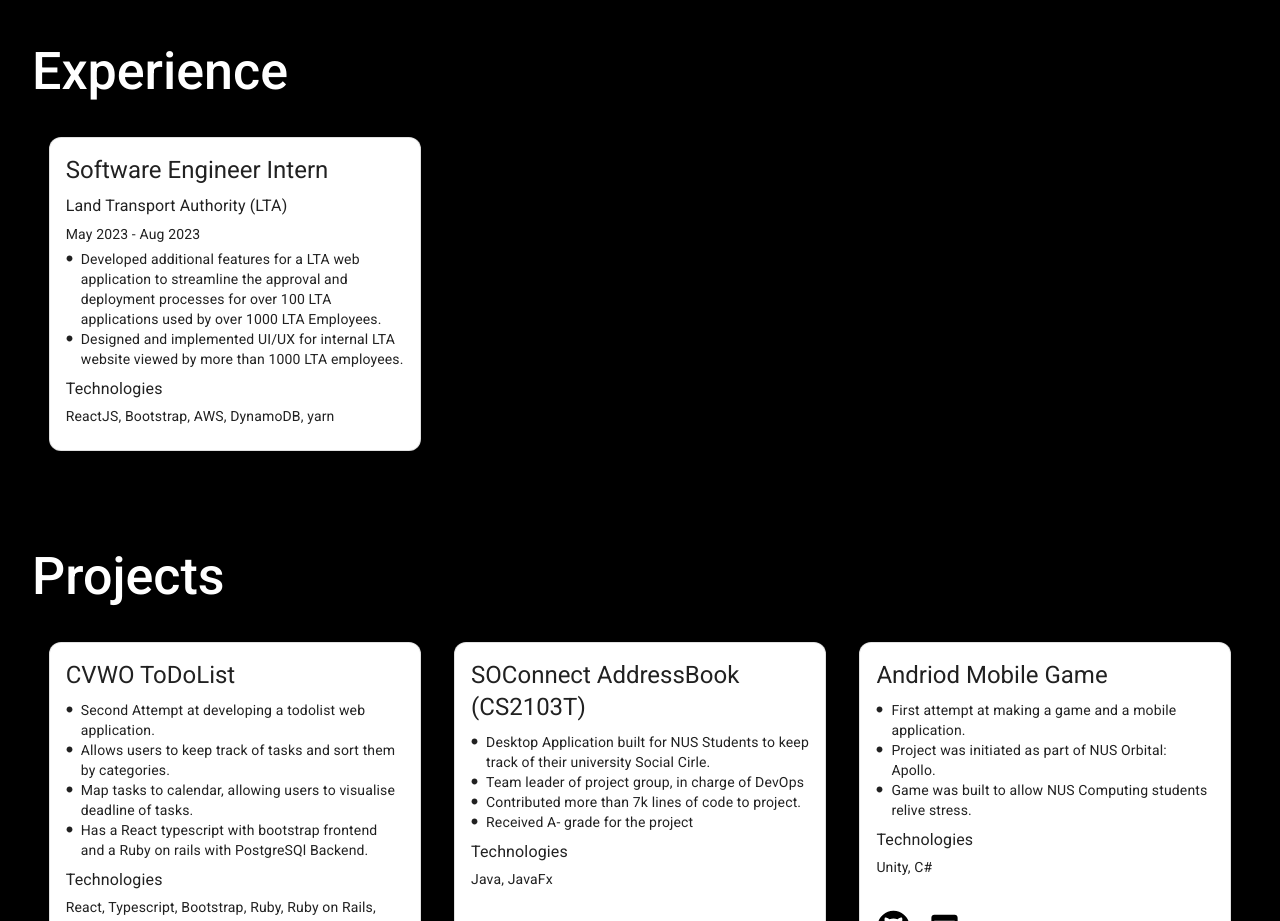
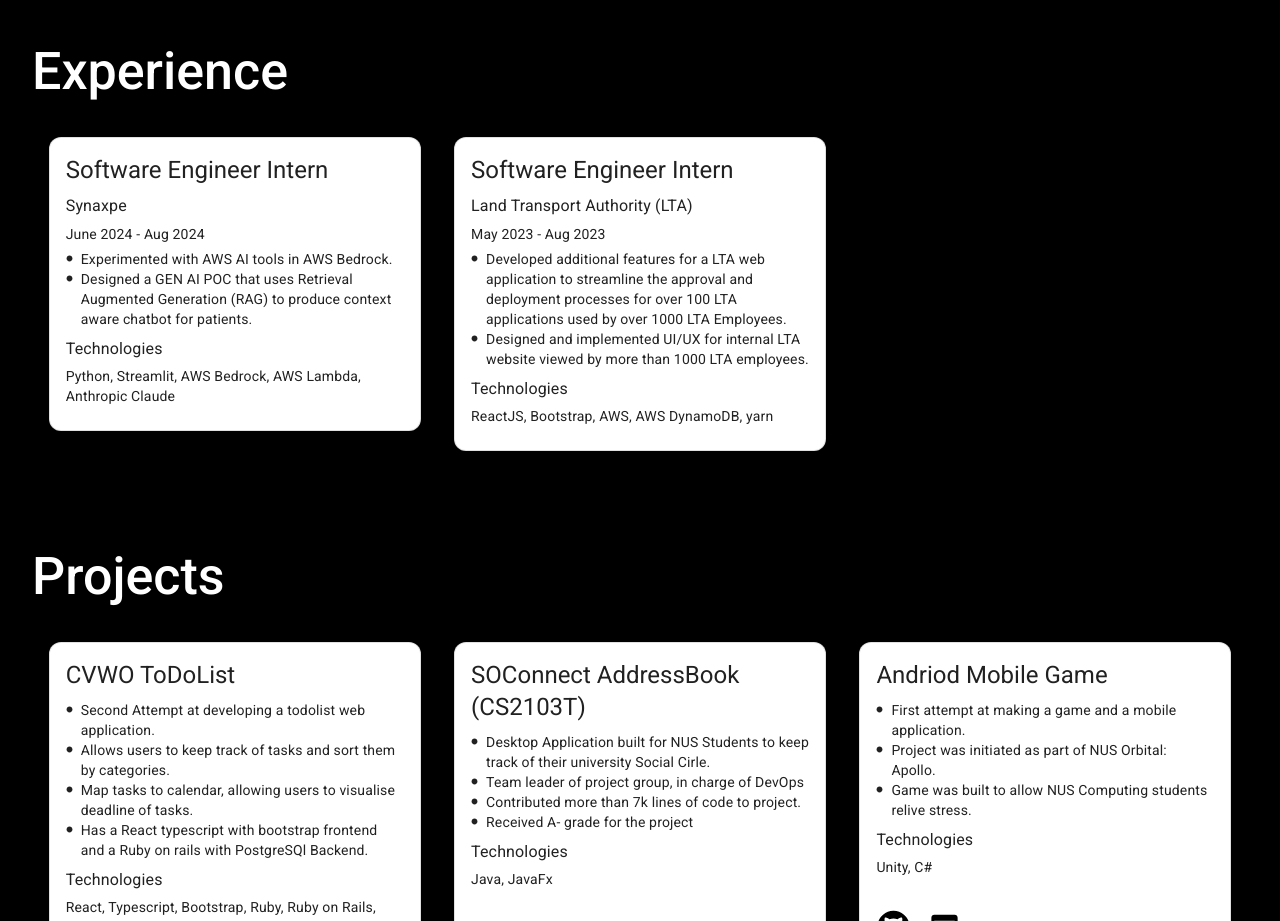
Before and after one commit to Jonaspng/react-cv-website, a React (Create React App) app: page / in a window 1280 px wide. Shown: the part 1780-2701 px from the top of the page. Built offline with nearby package versions, Linux system fonts and the light colour scheme; no server answers.

Commit message:
Update ExperienceData.js

```diff
--- a/src/data/ExperienceData.js
+++ b/src/data/ExperienceData.js
@@ -1,10 +1,18 @@
 const ExperienceData = [
+  { title:"Software Engineer Intern",
+    location: "Synaxpe",
+    date: "June 2024 - Aug 2024",
+    descriptions:["Experimented with AWS AI tools in AWS Bedrock.",
+                "Designed a GEN AI POC that uses Retrieval Augmented Generation (RAG) to produce context aware chatbot for patients."],
+    technologies:"Python, Streamlit, AWS Bedrock, AWS Lambda, Anthropic Claude",
+  },
   { title:"Software Engineer Intern",
     location: "Land Transport Authority (LTA)",
     date: "May 2023 - Aug 2023",
     descriptions:["Developed additional features for a LTA web application to streamline the approval and deployment processes for over 100 LTA applications used by over 1000 LTA Employees.",
                 "Designed and implemented UI/UX for internal LTA website viewed by more than 1000 LTA employees."],
-    technologies:"ReactJS, Bootstrap, AWS, DynamoDB, yarn",
-}]
+    technologies:"ReactJS, Bootstrap, AWS, AWS DynamoDB, yarn",
+  }
+]
 
 export default ExperienceData;
```
